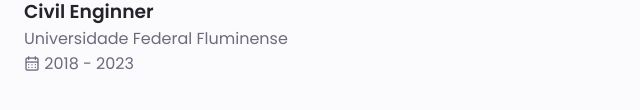
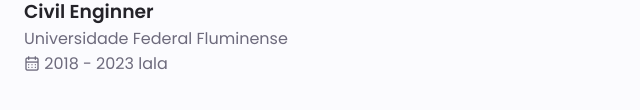
Before and after one commit to AnaLuizaCunha/responsive-website, a plain HTML site: page index.html in a window 1280 px wide. Shown: the part 2090-2200 px from the top of the page, 0-640 px from the left. Drawn offline with nearby package versions, Linux system fonts and the light colour scheme.

Commit message:
teste branch

```diff
--- a/index.html
+++ b/index.html
@@ -346,7 +346,7 @@
                                 <span class="qualification__subtitle">Universidade Federal Fluminense</span>
                                 <div class="qualification__calendar">
                                     <i class="uil uil-calendar-alt"></i>
-                                    2018 - 2023
+                                    2018 - 2023 lala
                                 </div>
                             </div>
                         </div>
```
